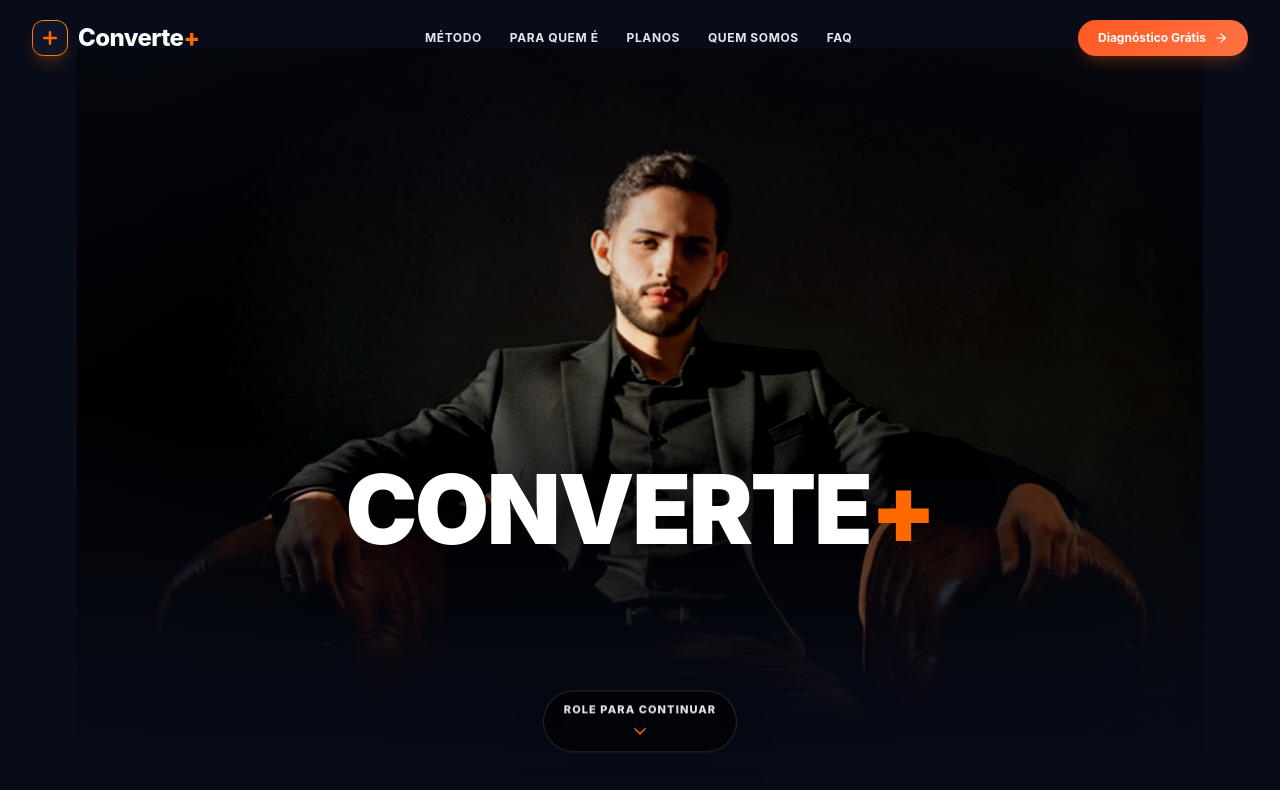
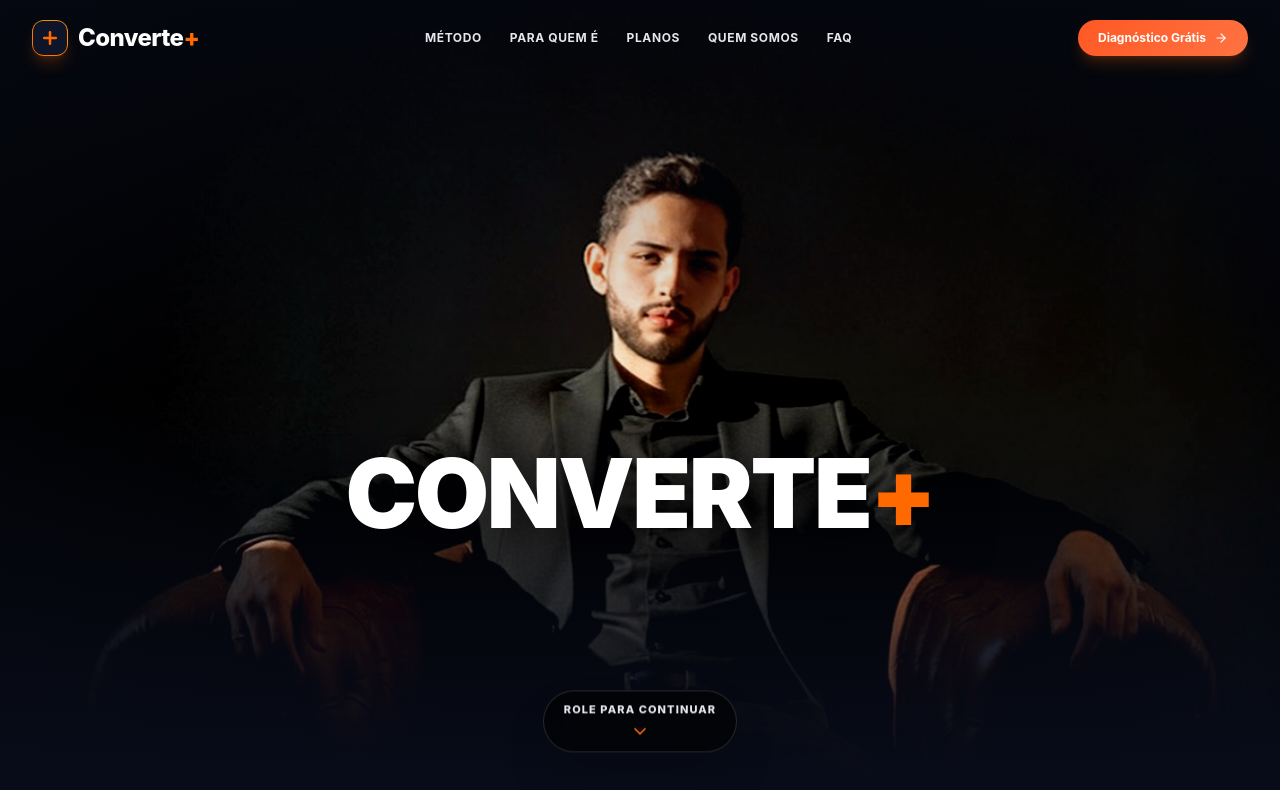
Before and after one commit to Poneyzada/Agencia-Converte-Lp, a React (Vite) app: page / in a window 1280 px wide. Shown: the top 790 px of the page. Built offline with nearby package versions, Linux system fonts and the light colour scheme.

Commit message:
Remove side borders completely: restore 100 percent edge-to-edge full bleed hero photo while keeping GSAP pinned scroll transition into orange + symbol

```diff
--- a/src/components/ui/parallax-scrolling.jsx
+++ b/src/components/ui/parallax-scrolling.jsx
@@ -13,21 +13,21 @@ export function ParallaxComponent({ onOpenICP }) {
     gsap.registerPlugin(ScrollTrigger);
 
     const ctx = gsap.context(() => {
-      // TIMELINE DE SCROLL PINNADO (CONECTA A FOTO DIRETO AO '+' NUM ÚNICO SCROLL FLUIDO)
+      // TIMELINE DE SCROLL PINNADO (CONECTA A FOTO DIRETO AO '+' NUM ÚNICO SCROLL FLUIDO SEM BORDAS)
       const tl = gsap.timeline({
         scrollTrigger: {
           trigger: '[data-hero-pinned-wrapper]',
           start: 'top top',
-          end: '+=120%', // Distância de scroll perfeita e amaciada
-          scrub: 0.8,    // Acompanha a velocidade exata do scroll do usuário
-          pin: true,     // Trava a tela para fazer a transição conectada
+          end: '+=120%', // Distância de scroll fluida
+          scrub: 0.8,    // Acompanha o scroll do usuário
+          pin: true,     // Trava a tela para fazer a transição perfeita
           anticipatePin: 1
         }
       });
 
       // 1. A foto e o título encolhem e desvanecem suavemente enquanto você rola
       tl.to('[data-parallax-photo]', {
-        scale: isMobile ? 0.80 : 0.75,
+        scale: isMobile ? 0.85 : 0.80,
         opacity: 0.15,
         duration: 1,
         ease: 'power1.inOut'
@@ -64,16 +64,16 @@ export function ParallaxComponent({ onOpenICP }) {
       {/* ========================================================= */}
       <div data-hero-pinned-wrapper className="relative w-full h-screen overflow-hidden bg-[#080c19]">
 
-        {/* FOTO DO HERO DE FUNDO */}
-        <div className="absolute inset-0 w-full h-full z-0 overflow-hidden flex items-center justify-center">
+        {/* FOTO DO HERO FULL BLEED (SEM NENHUMA BORDA NAS LATERAIS) */}
+        <div className="absolute inset-0 w-full h-full z-0 overflow-hidden">
           <img
             data-parallax-photo
             src={heroPhoto}
             alt="Fundador Converte+ na Poltrona"
-            className="w-full h-full object-cover [object-position:center_22%] sm:[object-position:center_24%] md:[object-position:center_20%] md:scale-[0.90] lg:scale-[0.88] transform-gpu filter contrast-[1.14] brightness-[0.96] saturate-[1.08] [image-rendering:-webkit-optimize-contrast] origin-center"
+            className="w-full h-full object-cover [object-position:center_22%] sm:[object-position:center_24%] md:[object-position:center_18%] lg:[object-position:center_16%] filter contrast-[1.14] brightness-[0.96] saturate-[1.08] [image-rendering:-webkit-optimize-contrast] origin-center"
           />
 
-          {/* Sombreamento para transição */}
+          {/* Sombreamento para transição suave */}
           <div className="absolute inset-0 bg-gradient-to-b from-[#080c19]/40 via-transparent to-[#080c19]" />
           <div className="absolute inset-0 bg-radial from-transparent via-transparent to-[#080c19]/45" />
         </div>
@@ -82,7 +82,7 @@ export function ParallaxComponent({ onOpenICP }) {
         <div className="absolute inset-0 z-10 flex flex-col items-center justify-between pt-20 pb-8 pointer-events-none">
           <div className="h-10"></div>
 
-          <div data-hero-title className="text-center px-4 max-w-7xl mx-auto flex flex-col items-center md:translate-y-20 lg:translate-y-24 origin-center pointer-events-auto">
+          <div data-hero-title className="text-center px-4 max-w-7xl mx-auto flex flex-col items-center md:translate-y-16 lg:translate-y-20 origin-center pointer-events-auto">
             <h1 className="text-5xl sm:text-7xl lg:text-8xl font-black text-white uppercase tracking-tight drop-shadow-[0_12px_35px_rgba(0,0,0,0.95)] select-none">
               CONVERTE<span className="text-orange-500">+</span>
             </h1>
```
